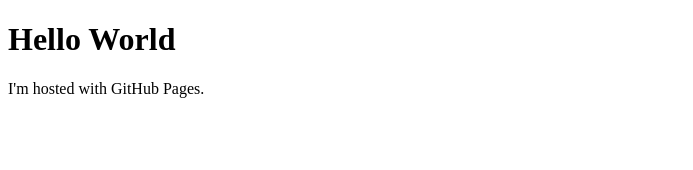
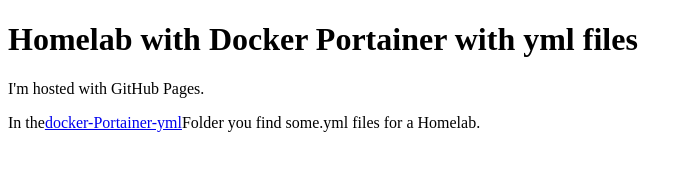
Before and after one commit to ElwinEhlers/ElwinEhlers, a plain HTML site: page index.html in a window 1280 px wide. Shown: the whole page, without its empty margins (0-693 px from the left). Drawn offline with Linux system fonts and the light colour scheme.

Commit message:
Update index.html

```diff
--- a/index.html
+++ b/index.html
@@ -1,7 +1,13 @@
 <!DOCTYPE html>
 <html>
 <body>
-<h1>Hello World</h1>
-<p>I'm hosted with GitHub Pages.</p>
+  <head>
+<title>Startseite von beispiel.de</title>
+  <meta name="google-site-verification" content="dDvPZMyjTY17O5wMnBoYgx3CapRHLT6NoUatjG4s_Wg" />
+    </head>
+<h1>Homelab with Docker Portainer with yml files</h1>
+  <p>I'm hosted with GitHub Pages.</p>
+  In the<a href="https://github.com/ElwinEhlers/docker-Portainer-yml">docker-Portainer-yml</a>Folder you find some.yml files for a Homelab.<P>
+
 </body>
 </html>
```
